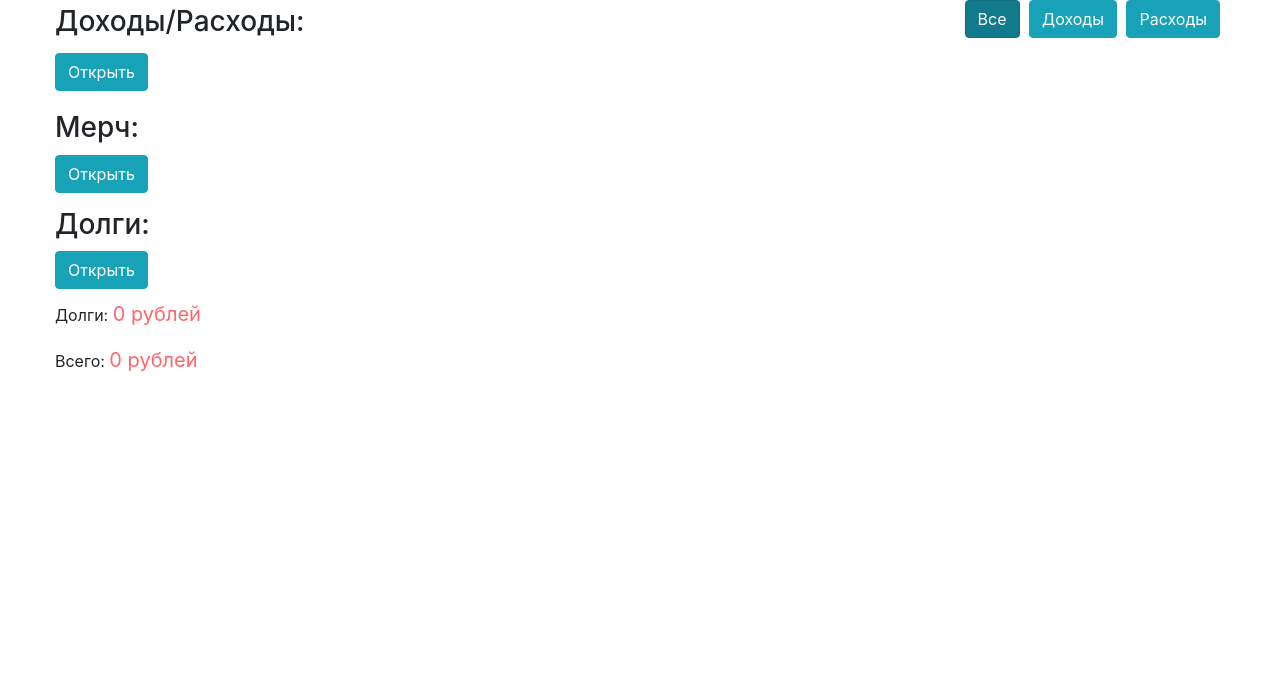
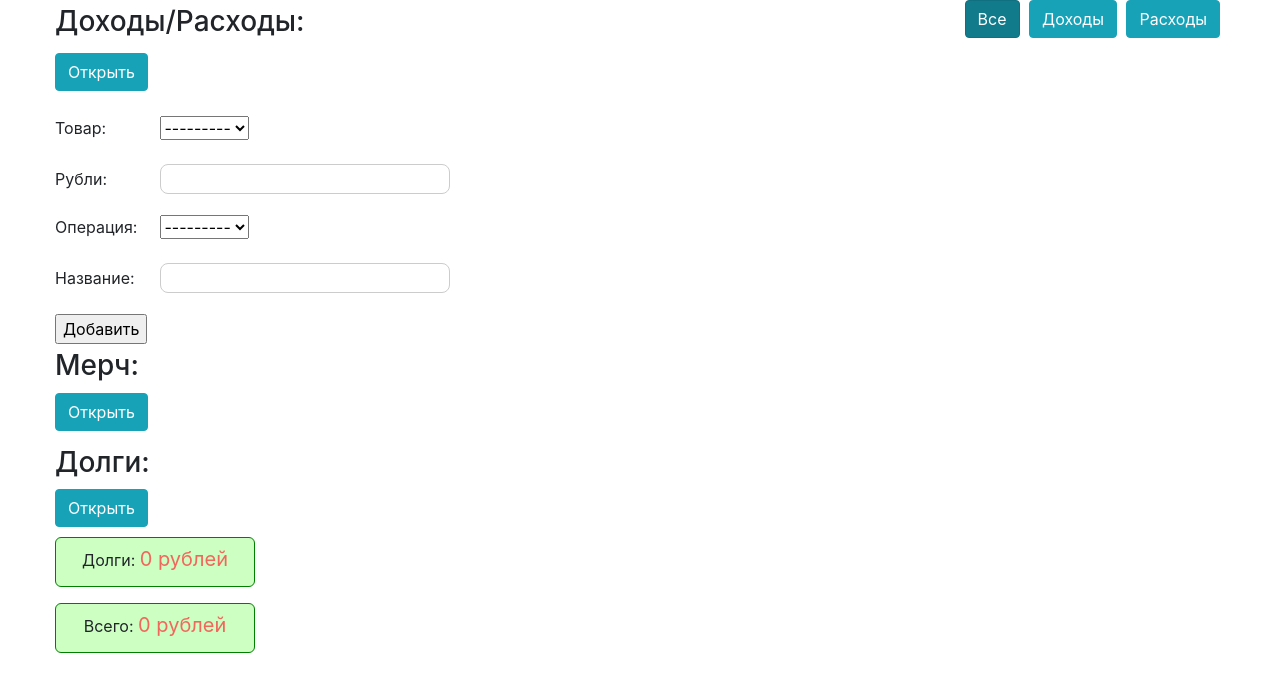
Before and after one commit to AlexLapshev/shlemfin, a Django app: page / in a window 1280 px wide. Shown: the part 54-746 px from the top of the page. Run offline with Django 3.2, Linux system fonts and the light colour scheme; data that the repository does not hold is empty; some libraries are stand-ins or nearby versions.

Commit message:
finances page

```diff
--- /dev/null
+++ b/finances/forms.py
@@ -0,0 +1,8 @@
+from django import forms
+from .models import BaseFinance
+
+
+class BaseFinanceForm(forms.ModelForm):
+	class Meta:
+		model = BaseFinance
+		fields = ['product', 'value', 'operation', 'title']
--- a/finances/models.py
+++ b/finances/models.py
@@ -9,7 +9,7 @@ class BaseFinance(models.Model):
 	date_added = models.DateTimeField('Дата', auto_now=True)
 	BOOL_CHOICES = ((True, 'Доход'), (False, 'Расход'))
 
-	operation = models.BooleanField(choices=BOOL_CHOICES)
+	operation = models.BooleanField('Операция', choices=BOOL_CHOICES)
 
 	class Meta:
 		verbose_name = "Финанс"
--- a/finances/views.py
+++ b/finances/views.py
@@ -1,8 +1,27 @@
+from django.http import HttpResponse
 from django.shortcuts import render
+
 from .models import BaseFinance, Product, Debt
+from .forms import BaseFinanceForm
 
 
 def finances(request):
+	if request.method == 'POST':
+		product = Product.objects.filter(pk=int(request.POST['product'])).first()
+		value = request.POST['value']
+		title = request.POST['title']
+		operation = request.POST['operation']
+		finance = BaseFinance(
+			product=product,
+			value=value,
+			title=title,
+			operation=operation
+		)
+		finance.save()
+
+		print(product, value, title, operation)
+		return HttpResponse('')
+
 	all_operations = BaseFinance.objects.all()
 	all_products = Product.objects.all()
 	debts = Debt.objects.all()
@@ -13,9 +32,10 @@ def finances(request):
 		else:
 			total -= i.value
 	total_debt = sum([i.value for i in debts])
-	print(total_debt)
+	form = BaseFinanceForm()
 	return render(request, 'finances/finances.html', {'all_operations': all_operations,
 													  'all_products': all_products,
 													  'total': total,
 													  'debts': debts,
-													  'total_debt': total_debt})
+													  'total_debt': total_debt,
+													  'form': form})
--- a/static/css/style.css
+++ b/static/css/style.css
@@ -19,6 +19,7 @@
 
 .list-group {
     margin-top: 5px;
+    margin-bottom: 10px;
 }
 
 .list-oper {
@@ -58,3 +59,40 @@ h3 {
     font-size: 20px;
     color: rgba(255, 51, 57, 0.75);
 }
+
+.success-add {
+    padding: 20px 10px;
+    margin-top: 10px;
+    border: 1px solid green;
+    border-radius: 6px;
+    background: rgba(85, 255, 49, 0.29);
+    width: 50%;
+    display: none;
+}
+
+form label {
+    min-width: 100px;
+}
+
+p input:focus {
+    outline: none;
+    box-shadow: none;
+}
+
+p input {
+    /*width: 100px;*/
+    background: transparent;
+    padding: 2px 20px;
+    border: 1px solid #cccccc;
+    border-radius: 8px;
+}
+
+.total-number {
+    background: rgba(85, 255, 49, 0.29);
+    width: 200px;
+    height: 50px;
+    text-align: center;
+    border: 1px solid green;
+    border-radius: 6px;
+    padding-top: 6px;
+}
--- a/static/js/script.js
+++ b/static/js/script.js
@@ -4,6 +4,7 @@ $(document).ready(function () {
     expences();
     all();
     openMerch();
+    ajaxAdd();
 });
 
 function filterButton() {
@@ -58,3 +59,28 @@ function openMerch() {
         $(this).next().toggleClass('d-none')
     })
 }
+
+
+function ajaxAdd() {
+    $('.new-finance-form').on('submit', function (event) {
+        event.preventDefault();
+        $.ajax({
+            type:'POST',
+            url:'/',
+            data:{
+                product:$('#id_product').val(),
+                value:$('#id_value').val(),
+                title:$('#id_title').val(),
+                operation:$('#id_operation').val(),
+                csrfmiddlewaretoken:$('input[name="csrfmiddlewaretoken"]').val()
+            },
+            success:function () {
+                $(".success-add").show(800);
+                setTimeout(
+                    function () {
+                        $(".success-add").hide(800)
+                    }, 3000);
+            }
+        })
+    });
+}
--- a/templates/finances/finances.html
+++ b/templates/finances/finances.html
@@ -28,7 +28,14 @@
             </li>
         {% endfor %}
     </ul>
-
+    <form method="post" class="new-finance-form">
+        {% csrf_token %}
+        {{ form.as_p }}
+        <input type="submit" value="Добавить">
+    </form>
+    <div class="success-add">
+        Вы успешно добавили элемент
+    </div>
     <h3>Мерч: </h3>
     <button class="btn-merch btn btn-info">Открыть</button>
 
@@ -40,6 +47,8 @@
             </li>
         {% endfor %}
     </ul>
+
+
 
     <h3>Долги: </h3>
     <button class="btn-merch btn btn-info">Открыть</button>
@@ -54,9 +63,11 @@
         {% endfor %}
 
     </ul>
-    <p class="total-debt">Долги: <span class="main-info">{{ total_debt }} рублей</p>
-    <p class="total-money">Всего: <span class="main-info">{{ total }} рублей</span></p>
 
+
+
+    <p class="total-debt total-number">Долги: <span class="main-info">{{ total_debt }} рублей</p>
+    <p class="total-money total-number">Всего: <span class="main-info">{{ total }} рублей</span></p>
 
 
 
```
